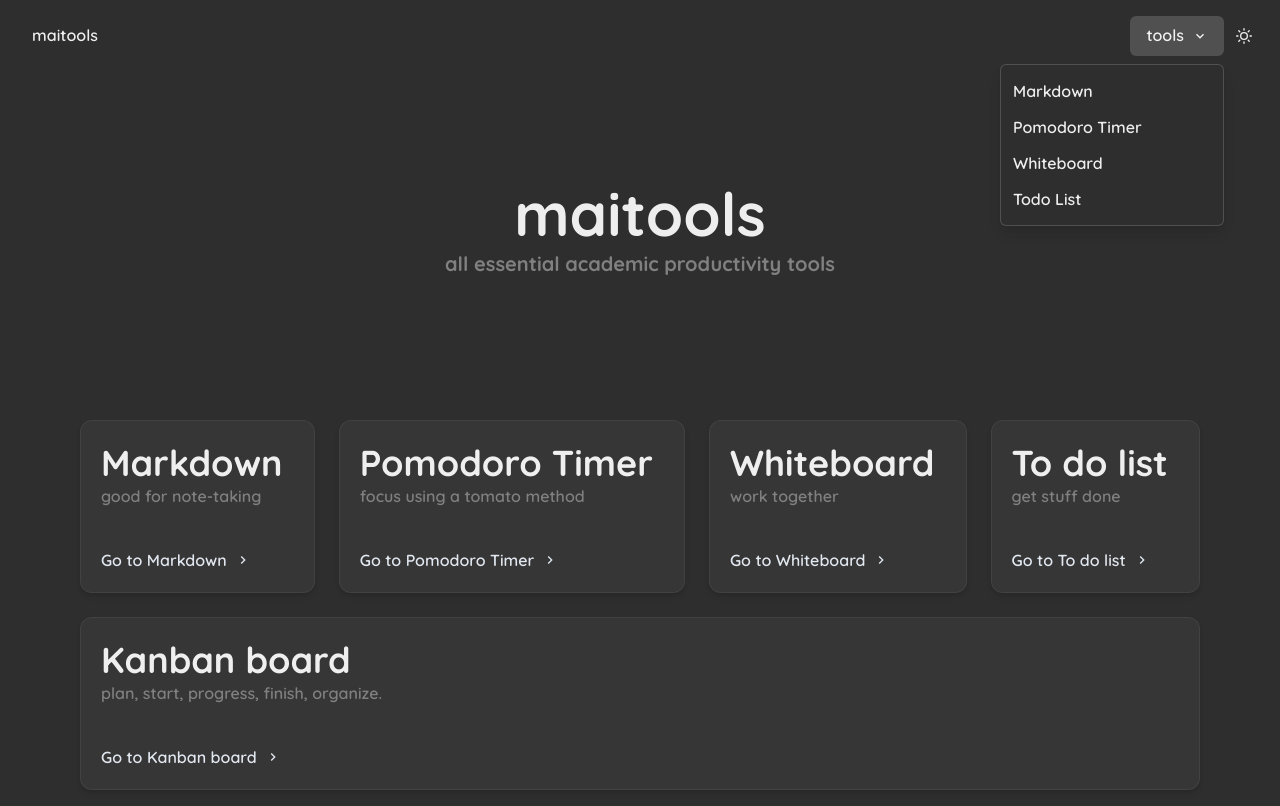
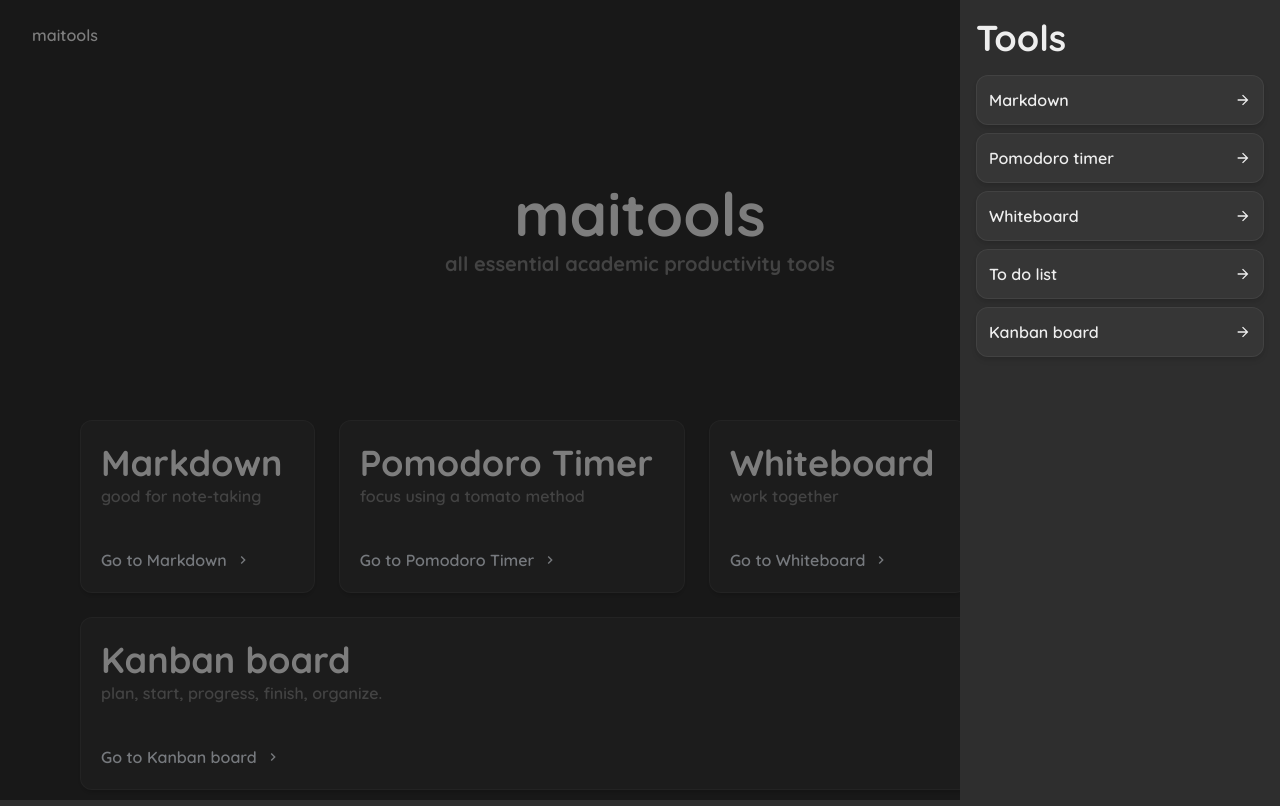
Before and after one commit to olimeme/maitools, a React (Vite) app: page / in a window 1280 px wide. Both pictures are taken after a click on the button "tools". Built offline with nearby package versions, Linux system fonts and the light colour scheme.

Commit message:
feature: tools menu change to drawer

```diff
--- /dev/null
+++ b/src/components/Drawer/DrawerItem.tsx
@@ -0,0 +1,27 @@
+import {
+  Box,
+  Card,
+  CardBody,
+  ChakraProps,
+  ChakraStyledOptions,
+} from "@chakra-ui/react";
+import React from "react";
+import { Link } from "react-router-dom";
+
+interface DrawerItemProp extends ChakraProps {
+  children?: React.ReactNode;
+  onClose: () => void;
+  link: string;
+}
+
+const DrawerItem = ({ children, link, onClose, ...props }: DrawerItemProp) => {
+  return (
+    <Link to={link} onClick={onClose}>
+      <Card size={"sm"} {...props}>
+        <CardBody>{children}</CardBody>
+      </Card>
+    </Link>
+  );
+};
+
+export default DrawerItem;
--- /dev/null
+++ b/src/components/Drawer/NavigationDrawer.tsx
@@ -0,0 +1,49 @@
+import {
+  Drawer,
+  DrawerContent,
+  DrawerOverlay,
+  DrawerProps,
+  Flex,
+  Heading,
+  Spacer,
+  Text,
+  UseDisclosureProps,
+  UseDisclosureReturn,
+} from "@chakra-ui/react";
+import React from "react";
+import { drawerItems } from "../../data/drawerItems";
+import DrawerItem from "./DrawerItem";
+import { ArrowForwardIcon } from "@chakra-ui/icons";
+
+interface NavigationDrawerProps {
+  isOpen: boolean;
+  onClose: () => void;
+}
+
+const NavigationDrawer = ({ isOpen, onClose }: NavigationDrawerProps) => {
+  return (
+    <Drawer
+      isOpen={isOpen}
+      onClose={onClose}
+      placement="right"
+      closeOnEsc
+      closeOnOverlayClick
+    >
+      <DrawerOverlay />
+      <DrawerContent p={4}>
+        <Heading mb={4}>Tools</Heading>
+        {drawerItems.map(({ link, name }) => (
+          <DrawerItem link={link} mb={2} onClose={onClose}>
+            <Flex>
+              <Text>{name}</Text>
+              <Spacer />
+              <ArrowForwardIcon mt={1} />
+            </Flex>
+          </DrawerItem>
+        ))}
+      </DrawerContent>
+    </Drawer>
+  );
+};
+
+export default NavigationDrawer;
--- /dev/null
+++ b/src/components/Drawer/index.ts
@@ -0,0 +1,2 @@
+import DrawerItem from "./DrawerItem";
+export default DrawerItem;
--- a/src/components/Navbar.tsx
+++ b/src/components/Navbar.tsx
@@ -1,24 +1,24 @@
-import { useContext } from "react";
+import { useContext, useRef } from "react";
 import {
   Box,
   Button,
   Flex,
-  Menu,
-  MenuButton,
-  MenuItem,
-  MenuList,
   Spacer,
   Text,
   Tooltip,
+  useDisclosure,
 } from "@chakra-ui/react";
 import { DarkModeSwitch } from "./DarkMode";
-import { ChevronDownIcon } from "@chakra-ui/icons";
 import { Link } from "react-router-dom";
 import { PomodoroTimerContext } from "../contexts/PomodoroTimerContext";
+import { HamburgerIcon } from "@chakra-ui/icons";
+import NavigationDrawer from "./Drawer/NavigationDrawer";
 const Navbar = () => {
   const {
     data: { displayTimeRemaining, isPomodoroPageOpen, isActive },
   } = useContext(PomodoroTimerContext);
+  const { isOpen, onOpen, onClose } = useDisclosure();
+
   return (
     <Flex>
       <Box p="4">
@@ -38,32 +38,16 @@ const Navbar = () => {
           </Box>
         </Tooltip>
       )}
-      <Box p="4" gap={4}>
-        <Menu>
-          <MenuButton
-            as={Button}
-            rightIcon={<ChevronDownIcon />}
-            variant={"ghost"}
-          >
-            tools
-          </MenuButton>
-          <MenuList>
-            <Link to={"/markdown"}>
-              <MenuItem>Markdown</MenuItem>
-            </Link>
-            <Link to={"/pomodoro-timer"}>
-              <MenuItem>Pomodoro Timer</MenuItem>
-            </Link>
-
-            <Link to={"/whiteboard"}>
-              <MenuItem>Whiteboard</MenuItem>
-            </Link>
-
-            <Link to={"/todo-list"}>
-              <MenuItem>Todo List</MenuItem>
-            </Link>
-          </MenuList>
-        </Menu>
+      <Box p="4">
+        <Button
+          variant={"ghost"}
+          onClick={onOpen}
+          mr={4}
+          rightIcon={<HamburgerIcon />}
+        >
+          tools
+        </Button>
+        <NavigationDrawer onClose={onClose} isOpen={isOpen} />
         <DarkModeSwitch />
       </Box>
     </Flex>
--- /dev/null
+++ b/src/data/drawerItems.ts
@@ -0,0 +1,27 @@
+export type TDrawerItemType = {
+  link: string;
+  name: string;
+};
+
+export const drawerItems: TDrawerItemType[] = [
+  {
+    link: "/markdown",
+    name: "Markdown",
+  },
+  {
+    link: "/pomodoro-timer",
+    name: "Pomodoro timer",
+  },
+  {
+    link: "/whiteboard",
+    name: "Whiteboard",
+  },
+  {
+    link: "/todo-list",
+    name: "To do list",
+  },
+  {
+    link: "/kanban",
+    name: "Kanban board",
+  },
+];
--- /dev/null
+++ b/src/data/landingPageCardItems.ts
@@ -0,0 +1,33 @@
+export type TLandingPageCardItems = {
+  heading: string;
+  desc: string;
+  link: string;
+};
+
+export const landingPageCardItems: TLandingPageCardItems[] = [
+  {
+    heading: "Markdown",
+    desc: "good for note-taking",
+    link: "/markdown",
+  },
+  {
+    heading: "Pomodoro Timer",
+    desc: "focus using a tomato method",
+    link: "/pomodoro-timer",
+  },
+  {
+    heading: "Whiteboard",
+    desc: "work together",
+    link: "/whiteboard",
+  },
+  {
+    heading: "To do list",
+    desc: "get stuff done",
+    link: "/todo-list",
+  },
+  {
+    heading: "Kanban board",
+    desc: "plan, start, progress, finish, organize.",
+    link: "/kanban",
+  },
+];
--- a/src/pages/LandingPage.tsx
+++ b/src/pages/LandingPage.tsx
@@ -17,38 +17,10 @@ import { Link } from "react-router-dom";
 import MotionWrapper from "../components/MotionWrapper";
 import "@fontsource/quicksand/700.css";
 import "@fontsource/quicksand/600.css";
-import { TCardItem } from "../interfaces/TCardItem";
 import NavCard from "../components/NavCard";
+import { landingPageCardItems } from "../data/landingPageCardItems";
 
 const LandingPage = () => {
-  const cardItems: TCardItem[] = [
-    {
-      heading: "Markdown",
-      desc: "good for note-taking",
-      link: "/markdown",
-    },
-    {
-      heading: "Pomodoro Timer",
-      desc: "focus using a tomato method",
-      link: "/pomodoro-timer",
-    },
-    {
-      heading: "Whiteboard",
-      desc: "work together",
-      link: "/whiteboard",
-    },
-    {
-      heading: "To do list",
-      desc: "get stuff done",
-      link: "/todo-list",
-    },
-    {
-      heading: "Kanban board",
-      desc: "plan, start, progress, finish, organize.",
-      link: "/kanban",
-    },
-  ];
-
   return (
     <MotionWrapper>
       <Container maxW="6xl">
@@ -67,7 +39,7 @@ const LandingPage = () => {
           wrap={"wrap"}
           mt={"36"}
         >
-          {cardItems.map((card, idx) => (
+          {landingPageCardItems.map((card, idx) => (
             <NavCard key={idx} card={card} />
           ))}
         </Flex>
--- a/src/theme.ts
+++ b/src/theme.ts
@@ -9,6 +9,7 @@ import {
   linkTheme,
   menuTheme,
   modalTheme,
+  drawerTheme,
 } from "./themes";
 
 const theme = extendTheme({
@@ -39,6 +40,7 @@ const theme = extendTheme({
     Link: linkTheme,
     Modal: modalTheme,
     Input: inputTheme,
+    Drawer: drawerTheme,
   },
 });
 
--- /dev/null
+++ b/src/themes/drawer.ts
@@ -0,0 +1,15 @@
+import { StyleFunctionProps } from "@chakra-ui/react";
+import { DARK_MODE_BODY_BG_COLOR, LIGHT_MODE_BODY_BG_COLOR } from "./colors";
+
+const drawerTheme = {
+  baseStyle: (props: StyleFunctionProps) => ({
+    dialog: {
+      bg:
+        props.colorMode === "light"
+          ? LIGHT_MODE_BODY_BG_COLOR
+          : DARK_MODE_BODY_BG_COLOR,
+      boxShadow: "none",
+    },
+  }),
+};
+export { drawerTheme };
--- a/src/themes/index.ts
+++ b/src/themes/index.ts
@@ -3,5 +3,6 @@ import { inputTheme } from "./input";
 import { linkTheme } from "./link";
 import { menuTheme } from "./menu";
 import { modalTheme } from "./modal";
+import { drawerTheme } from "./drawer";
 
-export { cardTheme, inputTheme, linkTheme, menuTheme, modalTheme };
+export { drawerTheme, cardTheme, inputTheme, linkTheme, menuTheme, modalTheme };
```
